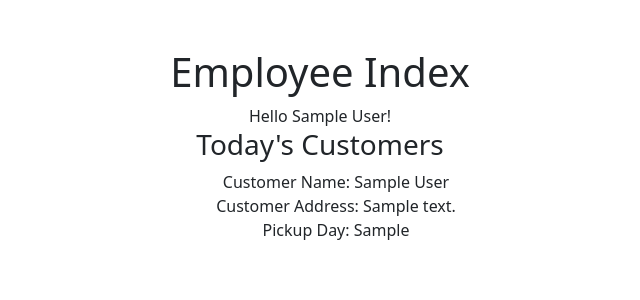
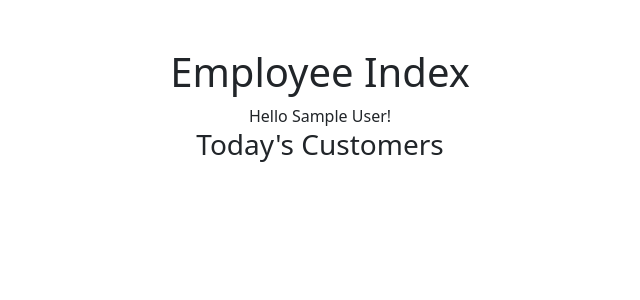
Before and after one commit to MarshallCass/Trash_Collector, a Django app: page /employees/employee_index/ in a window 1280 px wide. Shown: the part 56-356 px from the top of the page, without its empty margins (320-960 px from the left). Run offline with Django 3.2, Linux system fonts and the light colour scheme; a user stored in the database is signed in; tables that the repository leaves empty hold one stand-in row (values such as "Sample post").

Commit message:
index filter nearly done

```diff
--- a/trash_collectors/employees/templates/employees/employee_index.html
+++ b/trash_collectors/employees/templates/employees/employee_index.html
@@ -11,9 +11,13 @@
     <h3> Today's Customers </h3>
 
     <ul>
+      {%for customer in todays_customer%}
+
       Customer Name: {{ customer.name }}<br />
       Customer Address: {{ customer.address }}<br />
-      Pickup Day: {{ customer.weekly_pickup }}
+      Pickup Day: {{ customer.weekly_pickup }}<br />
+      {{pickup}}<br />
+      {% endfor %}
     </ul>
 
   {% else %}
--- a/trash_collectors/employees/views.py
+++ b/trash_collectors/employees/views.py
@@ -5,6 +5,7 @@
 from django.core.exceptions import ObjectDoesNotExist
 from django.contrib.auth.decorators import login_required
 from django.db.models import Q
+from datetime import datetime
 from datetime import date
 from .models import Employee
 from customers.models import Customer
@@ -45,15 +46,15 @@
     logged_in_employee_zip_code = logged_in_employee.zip_code
     today = date.today()
     weekday = today.strftime('%A')
-    todays_customer = Customer.objects.all()
-    for customer in todays_customer:
-        todays_customer = Customer.objects.filter(zip_code=logged_in_employee_zip_code and customer.weekly_pickup == weekday and
-                                                    customer.suspend_start == False or customer.one_time_pickup == weekday)
-
+    today_date = datetime.now().strftime("%d %B, %Y")
+    pickup = customer.date_of_last_pickup != today
+    customer = Customer.objects.all()
+    todays_customer = Customer.objects.filter(Q(zip_code=logged_in_employee_zip_code) & Q(weekly_pickup=weekday) or Q(one_time_pickup=weekday))
     context = {
             'logged_in_employee': logged_in_employee,
             'customer' : customer,
-            'todays_customer' : todays_customer
+            'todays_customer' : todays_customer,
+            'pickup' : pickup
         }
     return render(request, 'employees/employee_index.html', context)
 
```
